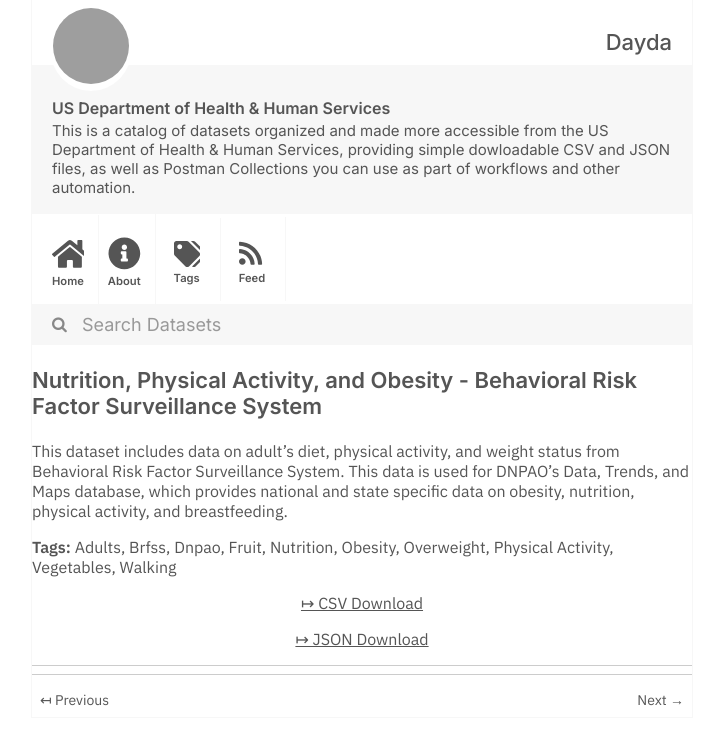
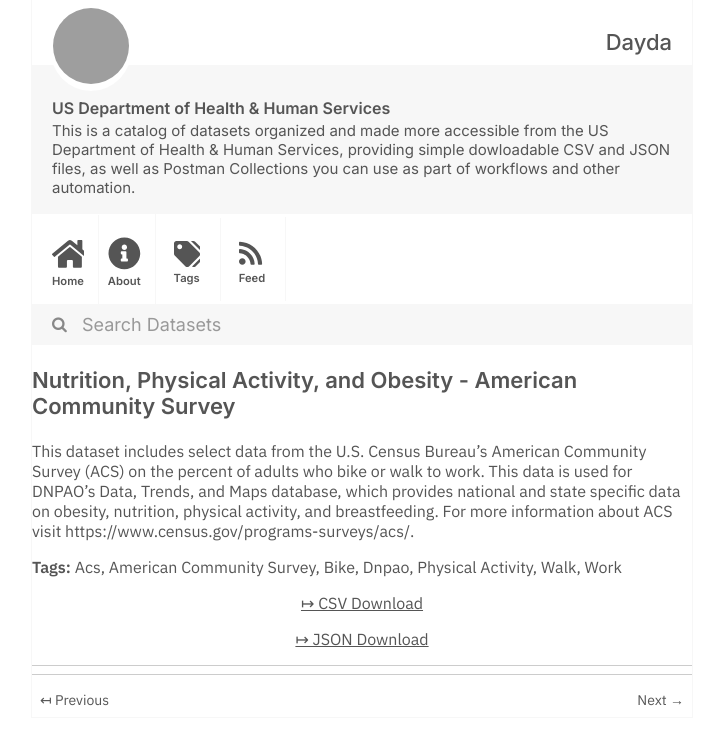
Before and after one commit to dayda-entities/us-department-of-health-and-human-services, a Jekyll site: the page built from _posts/2020-11-10-nutrition-physical-activity-an.md, in a window 1280 px wide, cut to the strip 0-745 px from the top of the page. Shown: the whole strip, without its empty margins (278-997 px from the left). Built offline with Jekyll 4.4.1, drawn with Linux system fonts in a browser that asks for light colours; grey boxes are pictures that could not be loaded.

Commit message:
Publish Data

```diff
--- a/_posts/2020-11-10-nutrition-physical-activity-an.md
+++ b/_posts/2020-11-10-nutrition-physical-activity-an.md
@@ -1,26 +1,21 @@
 ---
-title: >-
-  Nutrition, Physical Activity, and Obesity - Behavioral Risk Factor
-  Surveillance System
-created: '2020-11-10T16:18:28.531397'
-modified: '2021-04-21T22:28:28.097322'
+title: 'Nutrition, Physical Activity, and Obesity - American Community Survey'
+created: '2020-11-10T16:18:28.833922'
+modified: '2021-04-21T22:47:27.547561'
 state: active
 type: dataset
 tags:
-  - Adults
-  - Brfss
+  - Acs
+  - American Community Survey
+  - Bike
   - Dnpao
-  - Fruit
-  - Nutrition
-  - Obesity
-  - Overweight
   - Physical Activity
-  - Vegetables
-  - Walking
+  - Walk
+  - Work
 groups: []
-csv_url: 'https://data.cdc.gov/api/views/hn4x-zwk7/rows.csv?accessType=DOWNLOAD'
-json_url: 'https://data.cdc.gov/api/views/hn4x-zwk7/rows.json?accessType=DOWNLOAD'
+csv_url: 'https://data.cdc.gov/api/views/8mrp-rmkw/rows.csv?accessType=DOWNLOAD'
+json_url: 'https://data.cdc.gov/api/views/8mrp-rmkw/rows.json?accessType=DOWNLOAD'
 layout: post
 
 ---
-This dataset includes data on adult's diet, physical activity, and weight status from Behavioral Risk Factor Surveillance System. This data is used for DNPAO's Data, Trends, and Maps database, which provides national and state specific data on obesity, nutrition, physical activity, and breastfeeding.
+This dataset includes select data from the U.S. Census Bureau's American Community Survey (ACS) on the percent of adults who bike or walk to work. This data is used for DNPAO's Data, Trends, and Maps database, which provides national and state specific data on obesity, nutrition, physical activity, and breastfeeding. For more information about ACS visit https://www.census.gov/programs-surveys/acs/.
```
